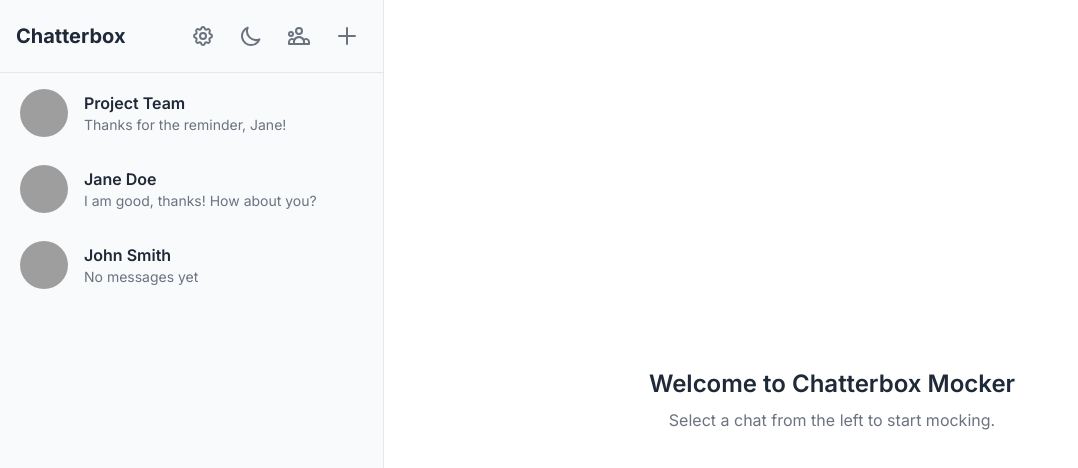
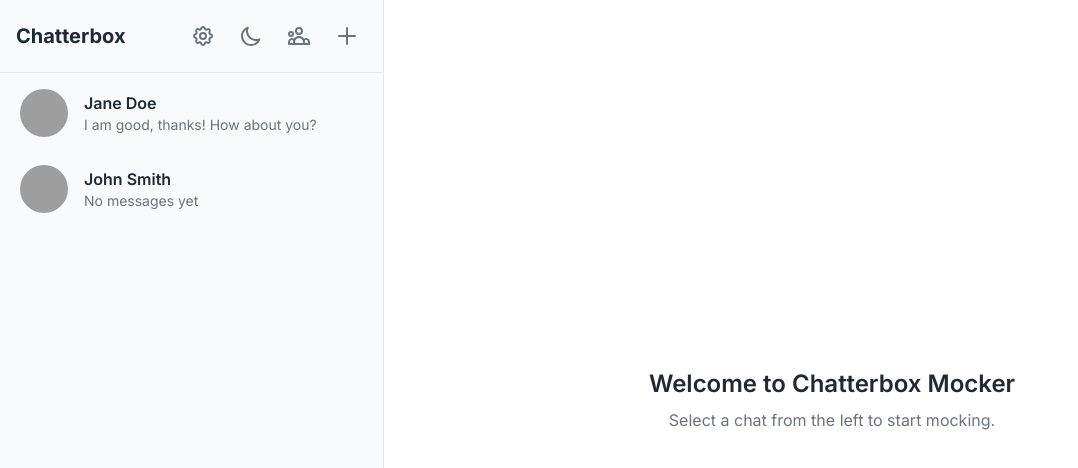
Before and after one commit to JulioGmz89/chatterbox_mocker, a React (Create React App) app: page / in a window 1280 px wide. Shown: the top 468 px of the page, without its empty margins (0-1078 px from the left). Built offline with nearby package versions, Linux system fonts and the light colour scheme; grey boxes are pictures that could not be loaded.

Commit message:
fix: Removed Project Team from the chat samples

```diff
--- a/src/data.js
+++ b/src/data.js
@@ -17,16 +17,7 @@ export const initialData = {
       phoneNumber: '+1 987-654-3210',
     },
   ],
-  groups: [
-    {
-      id: 'group-1',
-      name: 'Project Team',
-      groupIcon: 'https://robohash.org/project_team.png?size=150x150',
-      description: 'Discussion about the new project.',
-      creationDate: '2025-06-15T10:00:00Z',
-      members: ['contact-1', 'contact-2'], // IDs of contacts
-    },
-  ],
+  groups: [],
   conversations: {
     'contact-1': [
       {
@@ -42,19 +33,6 @@ export const initialData = {
         timestamp: '2025-06-15T10:06:00Z',
       },
     ],
-    'group-1': [
-      {
-        id: 'msg-3',
-        sender: 'contact-1',
-        text: 'Hello team, just a reminder about the meeting tomorrow.',
-        timestamp: '2025-06-15T11:00:00Z',
-      },
-      {
-        id: 'msg-4',
-        sender: 'me',
-        text: 'Thanks for the reminder, Jane!',
-        timestamp: '2025-06-15T11:01:00Z',
-      },
-    ],
+
   },
 };
```
